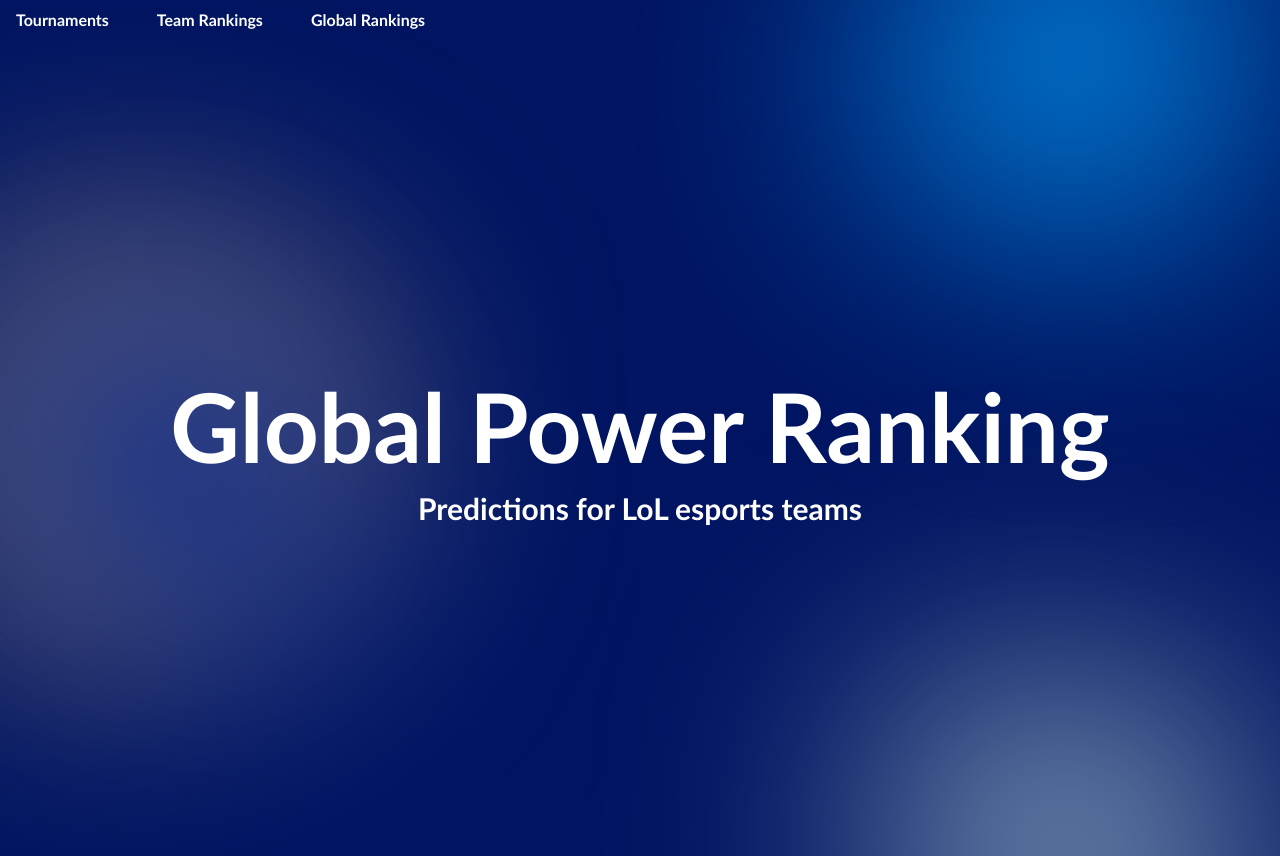
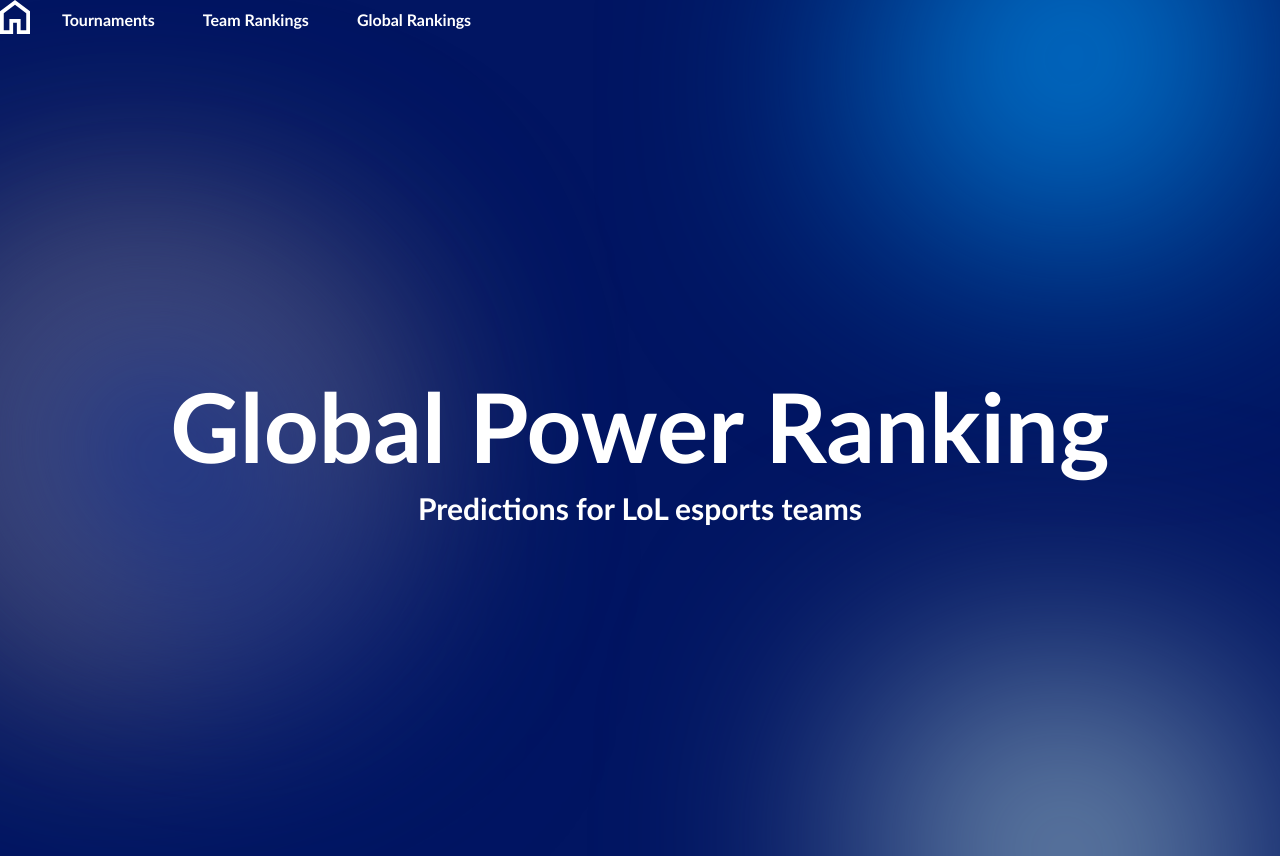
Before and after one commit to herropaul/globalpowerranking, a Next.js app: page / in a window 1280 px wide. Built offline with nearby package versions, Linux system fonts and the light colour scheme.

Commit message:
added home icon

```diff
--- a/src/app/page.tsx
+++ b/src/app/page.tsx
@@ -1,6 +1,8 @@
 "use client";
+import Image from "next/image";
 import { AnimatedBlob } from "./components/AnimatedBlob";
 import { useState, useEffect } from "react";
+import Link from "next/link";
 
 export default function Home() {
   const [isClient, setIsClient] = useState<boolean>(false);
@@ -15,6 +17,9 @@
         className="flex space-x-4 mb-4 w-full items-start"
         style={{ zIndex: 1 }}
       >
+        <Link href="/">
+          <Image src="/homeicon.svg" alt="Home Icon" width={30} height={35} />
+        </Link>
         <button className="font-bold py-2 px-4 rounded">Tournaments</button>
         <button className="font-bold py-2 px-4 rounded">Team Rankings</button>
         <button className="font-bold py-2 px-4 rounded">Global Rankings</button>
```
Also changed, not shown: public/homeicon.svg (added).
